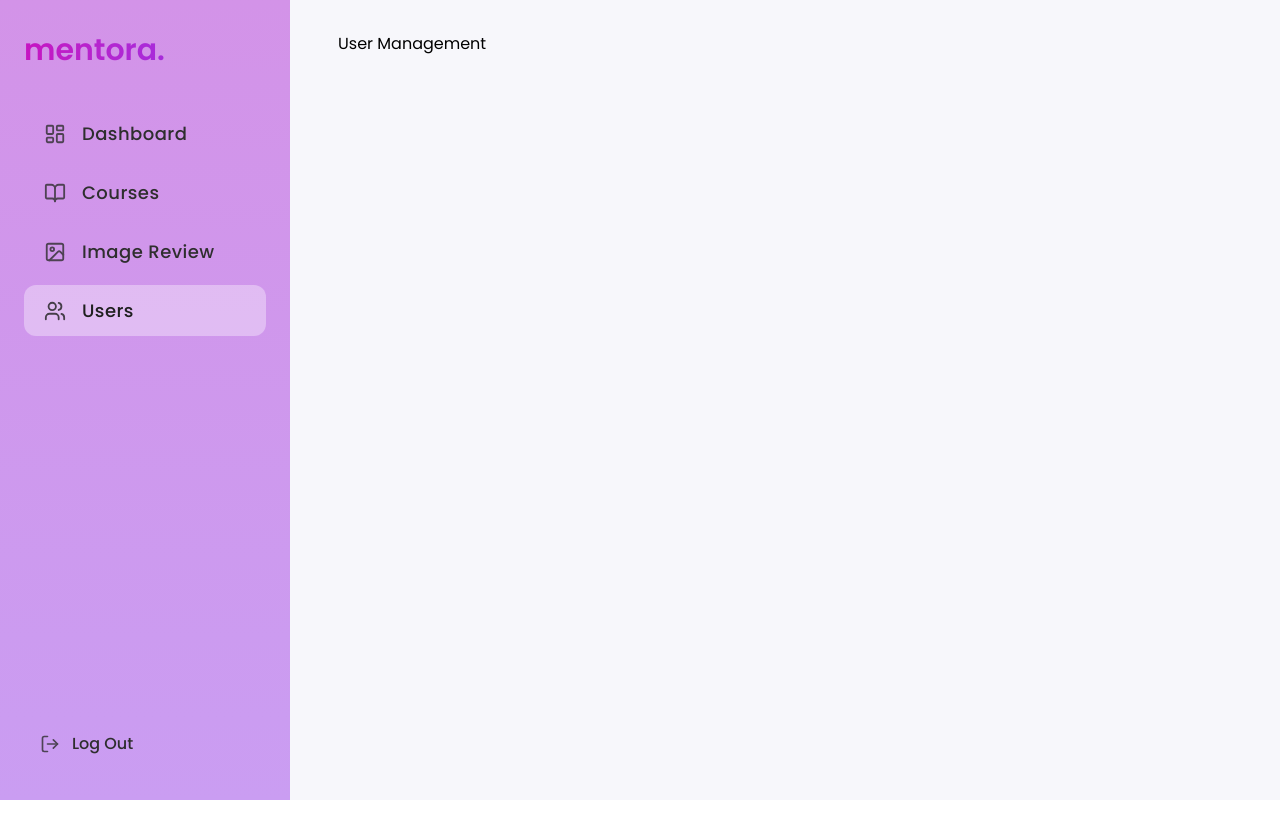
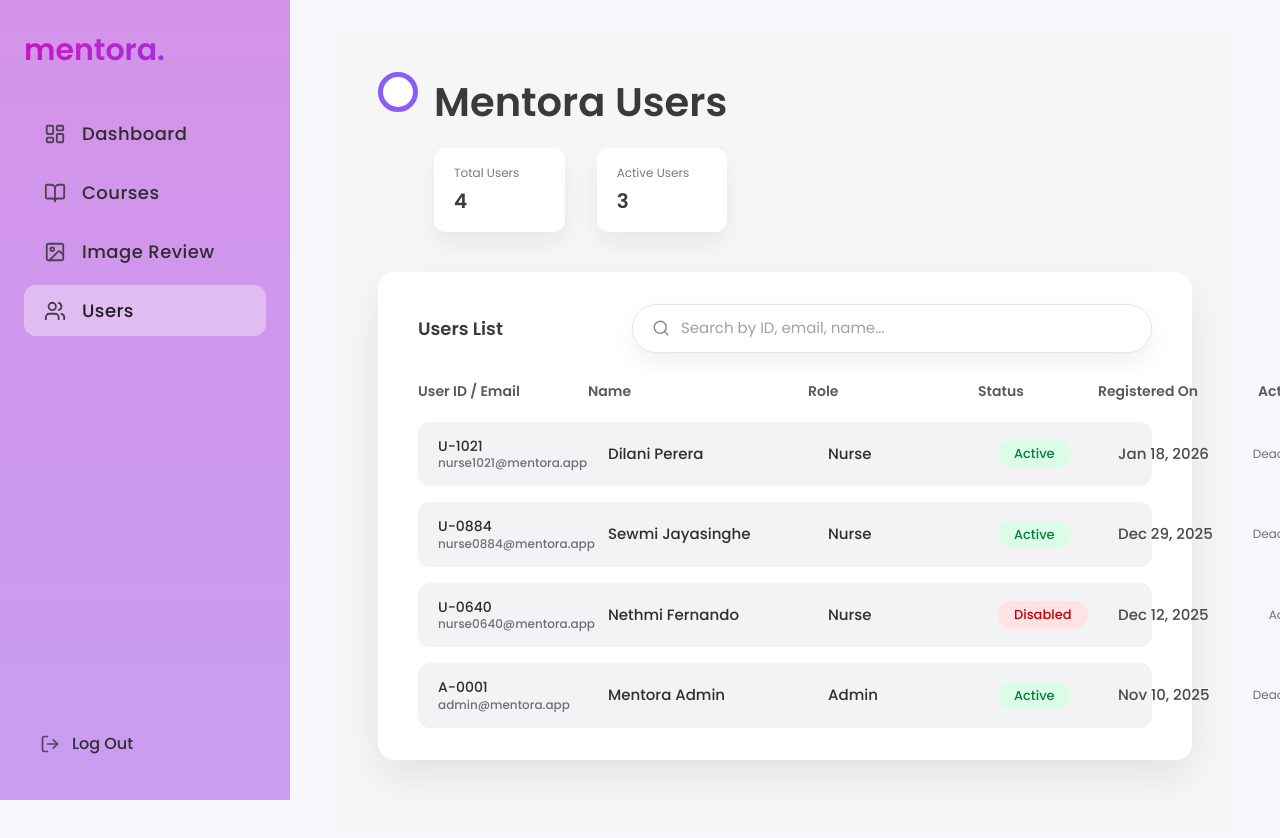
Before and after one commit to muijayaweera/mentora-admin-web, a React (Vite) app: page /users in a window 1280 px wide. Shown: the top 838 px of the page. Before the commit the page ends 800 px from the top, so only its background shows below. Built offline with nearby package versions, Linux system fonts and the light colour scheme; the HTML template or start-up script is replaced by a standard one.

Commit message:
users page update

```diff
--- a/src/pages/ImageReview.jsx
+++ b/src/pages/ImageReview.jsx
@@ -157,9 +157,7 @@ export default function ImageReview() {
             <h1 className="text-[40px] font-semibold text-[#3A3A3A]">
               Image Review
             </h1>
-            <p className="mt-1 text-[14px] text-[#7A7A7A]">
-              Review and label uploaded ostomy images
-            </p>
+
           </div>
         </div>
 
@@ -190,7 +188,7 @@ export default function ImageReview() {
       </div>
 
       {/* Stats */}
-      <div className="mt-8 grid grid-cols-1 md:grid-cols-4 gap-5">
+      <div className="mt-8 grid grid-cols-2 md:grid-cols-4 gap-4">
         {[
           { label: "Total Images", value: stats.total },
           { label: "Pending Review", value: stats.pending },
@@ -199,16 +197,17 @@ export default function ImageReview() {
         ].map((s) => (
           <div
             key={s.label}
-            className="rounded-2xl bg-white px-6 py-5
-                       shadow-[0_16px_32px_rgba(0,0,0,0.08)]"
+            className="rounded-xl bg-white px-5 py-4
+                      shadow-[0_12px_24px_rgba(0,0,0,0.06)]"
           >
-            <p className="text-[13px] text-[#7A7A7A]">{s.label}</p>
-            <p className="mt-2 text-[26px] font-semibold text-[#3A3A3A]">
+            <p className="text-[12px] text-[#7A7A7A]">{s.label}</p>
+            <p className="mt-1 text-[20px] font-semibold text-[#3A3A3A]">
               {s.value}
             </p>
           </div>
         ))}
       </div>
+
 
       {/* Main Table Card */}
       <div
@@ -237,8 +236,8 @@ export default function ImageReview() {
         </div>
 
         {/* Table header */}
-        <div className="mt-7 grid grid-cols-[90px_160px_180px_120px_150px_150px_140px] items-center text-[14px] font-semibold text-[#5A5A5A]">
-          <div>Thumb</div>
+        <div className="mt-7 grid grid-cols-[100px_160px_180px_120px_150px_150px_140px] items-center text-[14px] font-semibold text-[#5A5A5A]">
+          <div>Image</div>
           <div>Uploaded By</div>
           <div>Model Prediction</div>
           <div>Confidence</div>
@@ -252,7 +251,7 @@ export default function ImageReview() {
           {filtered.map((img) => (
             <div
               key={img.id}
-              className="grid grid-cols-[90px_160px_180px_120px_150px_150px_140px] items-center
+              className="grid grid-cols-[90px_160px_180px_120px_150px_150px_90px] items-center
                          rounded-xl bg-[#F3F3F5] px-5 py-4 text-[15px] text-[#2E2E2E]"
             >
               <div>
@@ -339,9 +338,7 @@ export default function ImageReview() {
                     className="w-full h-[360px] object-cover"
                   />
                 </div>
-                <p className="mt-3 text-[12px] text-[#7A7A7A]">
-                  (Zoom/full view can be added later.)
-                </p>
+
               </div>
 
               {/* B + C) AI Output + Admin Label */}
@@ -369,12 +366,7 @@ export default function ImageReview() {
                       </p>
                     </div>
 
-                    <div className="col-span-2 rounded-xl bg-[#F3F3F5] px-4 py-3">
-                      <p className="text-[12px] text-[#7A7A7A]">Notes</p>
-                      <p className="mt-1 text-[#2E2E2E]">
-                        {active.notes || "—"}
-                      </p>
-                    </div>
+
                   </div>
                 </div>
 
@@ -401,9 +393,7 @@ export default function ImageReview() {
                         </option>
                       ))}
                     </select>
-                    <p className="mt-2 text-[12px] text-[#7A7A7A]">
-                      This label can be used to approve images for retraining.
-                    </p>
+
                   </div>
                 </div>
 
@@ -414,7 +404,7 @@ export default function ImageReview() {
                     className="flex-1 rounded-xl bg-[#8B5CF6] px-6 py-3 text-[15px] font-medium text-white
                                shadow-[0_12px_24px_rgba(139,92,246,0.20)] hover:opacity-95 transition"
                   >
-                    ✅ Approve for Retraining
+                    Approve for Retraining
                   </button>
 
                   <button
@@ -422,7 +412,7 @@ export default function ImageReview() {
                     className="flex-1 rounded-xl bg-white px-6 py-3 text-[15px] font-medium text-red-600
                                border border-red-200 hover:bg-red-50 transition"
                   >
-                    ❌ Reject
+                     Reject
                   </button>
 
                   <button
@@ -430,13 +420,11 @@ export default function ImageReview() {
                     className="flex-1 rounded-xl bg-[#CFA3F1] px-6 py-3 text-[15px] font-medium text-[#1F1F1F]
                                shadow-[0_12px_24px_rgba(139,92,246,0.12)] hover:opacity-95 transition"
                   >
-                    💾 Save Review
+                    Save Review
                   </button>
                 </div>
 
-                <p className="text-[12px] text-[#7A7A7A]">
-                  Status logic: Pending → Reviewed / Approved / Rejected.
-                </p>
+
               </div>
             </div>
           </div>
--- a/src/pages/Users.jsx
+++ b/src/pages/Users.jsx
@@ -1,3 +1,224 @@
+import { useMemo, useState } from "react";
+import { Search } from "lucide-react";
+
+const DUMMY_USERS = [
+  {
+    id: "U-1021",
+    email: "nurse1021@mentora.app",
+    name: "Dilani Perera",
+    role: "Nurse",
+    status: "Active",
+    registeredOn: "Jan 18, 2026",
+  },
+  {
+    id: "U-0884",
+    email: "nurse0884@mentora.app",
+    name: "Sewmi Jayasinghe",
+    role: "Nurse",
+    status: "Active",
+    registeredOn: "Dec 29, 2025",
+  },
+  {
+    id: "U-0640",
+    email: "nurse0640@mentora.app",
+    name: "Nethmi Fernando",
+    role: "Nurse",
+    status: "Disabled",
+    registeredOn: "Dec 12, 2025",
+  },
+  {
+    id: "A-0001",
+    email: "admin@mentora.app",
+    name: "Mentora Admin",
+    role: "Admin",
+    status: "Active",
+    registeredOn: "Nov 10, 2025",
+  },
+];
+
+function statusPillClasses(status) {
+  return status === "Active"
+    ? "bg-green-100 text-green-700"
+    : "bg-red-100 text-red-700";
+}
+
+function Toggle({ checked, onChange }) {
+  return (
+    <button
+      type="button"
+      onClick={() => onChange(!checked)}
+      className={[
+        "relative inline-flex h-7 w-12 items-center rounded-full transition",
+        checked ? "bg-[#8B5CF6]" : "bg-[#D7D7DD]",
+      ].join(" ")}
+      aria-pressed={checked}
+      aria-label="Toggle active status"
+    >
+      <span
+        className={[
+          "inline-block h-5 w-5 transform rounded-full bg-white transition shadow",
+          checked ? "translate-x-6" : "translate-x-1",
+        ].join(" ")}
+      />
+    </button>
+  );
+}
+
 export default function Users() {
-  return <h2>User Management</h2>;
+  const [users, setUsers] = useState(DUMMY_USERS);
+  const [query, setQuery] = useState("");
+
+  const filtered = useMemo(() => {
+    const q = query.trim().toLowerCase();
+    if (!q) return users;
+    return users.filter(
+      (u) =>
+        u.id.toLowerCase().includes(q) ||
+        u.email.toLowerCase().includes(q) ||
+        u.name.toLowerCase().includes(q) ||
+        u.role.toLowerCase().includes(q) ||
+        u.status.toLowerCase().includes(q)
+    );
+  }, [users, query]);
+
+  const stats = useMemo(() => {
+    const total = users.length;
+    const active = users.filter((u) => u.status === "Active").length;
+    return { total, active };
+  }, [users]);
+
+  function toggleUserStatus(userId, nextActive) {
+    setUsers((prev) =>
+      prev.map((u) =>
+        u.id === userId
+          ? { ...u, status: nextActive ? "Active" : "Disabled" }
+          : u
+      )
+    );
+  }
+
+  return (
+    <div className="min-h-screen w-full bg-[#F6F6F7] px-10 py-10 font-[Poppins]">
+      {/* Header */}
+      <div className="flex items-start justify-between">
+        <div className="flex items-start gap-4">
+          <div className="h-10 w-10 rounded-full border-[5px] border-[#8B5CF6] bg-white" />
+          <div>
+            <h1 className="text-[40px] font-semibold text-[#3A3A3A]">
+              Mentora Users
+            </h1>
+
+            {/* subtle stats */}
+            <div className="mt-4 grid grid-cols-2 gap-8 max-w-[420px]">
+              {[
+                { label: "Total Users", value: stats.total },
+                { label: "Active Users", value: stats.active },
+              ].map((s) => (
+                <div
+                  key={s.label}
+                  className="rounded-xl bg-white px-5 py-4
+                            shadow-[0_12px_24px_rgba(0,0,0,0.06)]"
+                >
+                  <p className="text-[12px] text-[#7A7A7A]">{s.label}</p>
+                  <p className="mt-1 text-[20px] font-semibold text-[#3A3A3A]">
+                    {s.value}
+                  </p>
+                </div>
+              ))}
+            </div>
+
+          </div>
+        </div>
+      </div>
+
+      {/* Main Table Card */}
+      <div
+        className="mt-10 w-full rounded-2xl bg-white px-10 py-8
+                   shadow-[0_18px_40px_rgba(0,0,0,0.08)]"
+      >
+        {/* Search */}
+        <div className="flex items-center justify-between gap-4">
+          <h2 className="text-[18px] font-semibold text-[#3A3A3A]">
+            Users List
+          </h2>
+
+          <div className="relative w-[520px] max-w-full">
+            <div className="pointer-events-none absolute left-5 top-1/2 -translate-y-1/2 text-[#8B8B92]">
+              <Search size={18} />
+            </div>
+            <input
+              value={query}
+              onChange={(e) => setQuery(e.target.value)}
+              placeholder="Search by ID, email, name..."
+              className="w-full rounded-full border border-[#E5E5EA] bg-white pl-12 pr-6 py-3
+                         text-[15px] outline-none placeholder:text-[#A0A0A6]
+                         shadow-[0_10px_25px_rgba(0,0,0,0.06)]"
+            />
+          </div>
+        </div>
+
+        {/* Table header */}
+        <div className="mt-7 grid grid-cols-[170px_220px_170px_120px_160px_140px] items-center text-[14px] font-semibold text-[#5A5A5A]">
+          <div>User ID / Email</div>
+          <div>Name</div>
+          <div>Role</div>
+          <div>Status</div>
+          <div>Registered On</div>
+          <div>Activate/Deactivate</div>
+        </div>
+
+        {/* Rows */}
+        <div className="mt-5 space-y-4">
+          {filtered.map((u) => {
+            const isActive = u.status === "Active";
+            return (
+              <div
+                key={u.id}
+                className="grid grid-cols-[170px_220px_170px_120px_160px_100px] items-center
+                           rounded-xl bg-[#F3F3F5] px-5 py-4 text-[15px] text-[#2E2E2E]"
+              >
+                <div className="font-medium leading-tight">
+                  <div className="text-[14px]">{u.id}</div>
+                  <div className="text-[12px] text-[#6F6F76]">{u.email}</div>
+                </div>
+
+                <div className="font-medium">{u.name}</div>
+                <div className="font-medium">{u.role}</div>
+
+                <div>
+                  <span
+                    className={`inline-flex rounded-full px-4 py-1 text-[13px] font-medium ${statusPillClasses(
+                      u.status
+                    )}`}
+                  >
+                    {u.status}
+                  </span>
+                </div>
+
+                <div className="font-medium text-[#4A4A4A]">{u.registeredOn}</div>
+
+                <div className="flex justify-end">
+                  <div className="flex items-center gap-3">
+                    <span className="text-[12px] text-[#6F6F76]">
+                      {isActive ? "Deactivate" : "Activate"}
+                    </span>
+                    <Toggle
+                      checked={isActive}
+                      onChange={(next) => toggleUserStatus(u.id, next)}
+                    />
+                  </div>
+                </div>
+              </div>
+            );
+          })}
+
+          {filtered.length === 0 && (
+            <div className="rounded-xl bg-[#F3F3F5] px-6 py-10 text-center text-[#6B6B6B]">
+              No users found.
+            </div>
+          )}
+        </div>
+      </div>
+    </div>
+  );
 }
```
